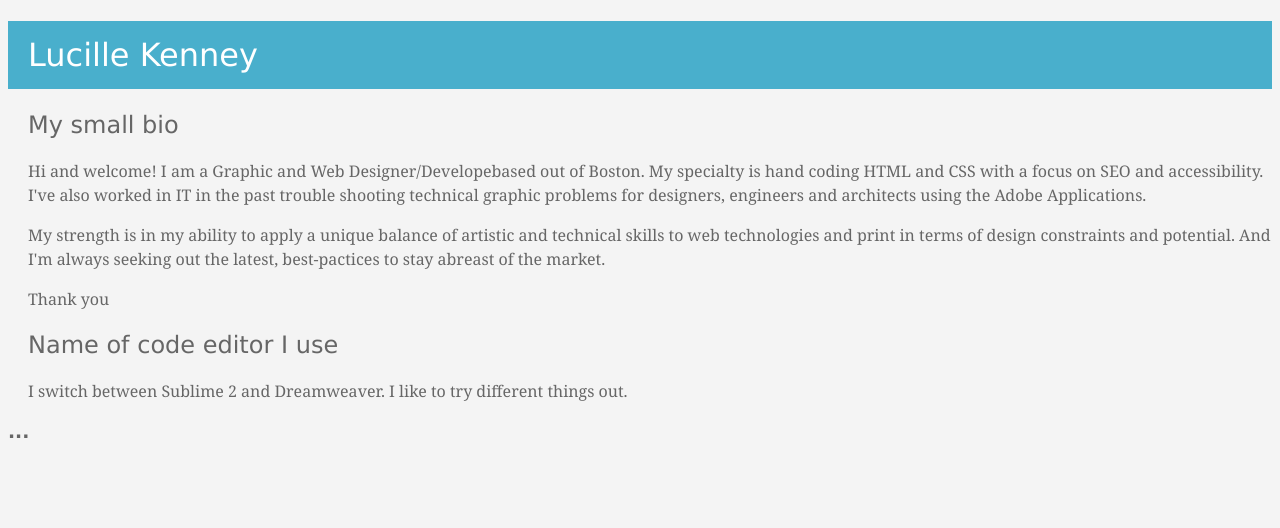
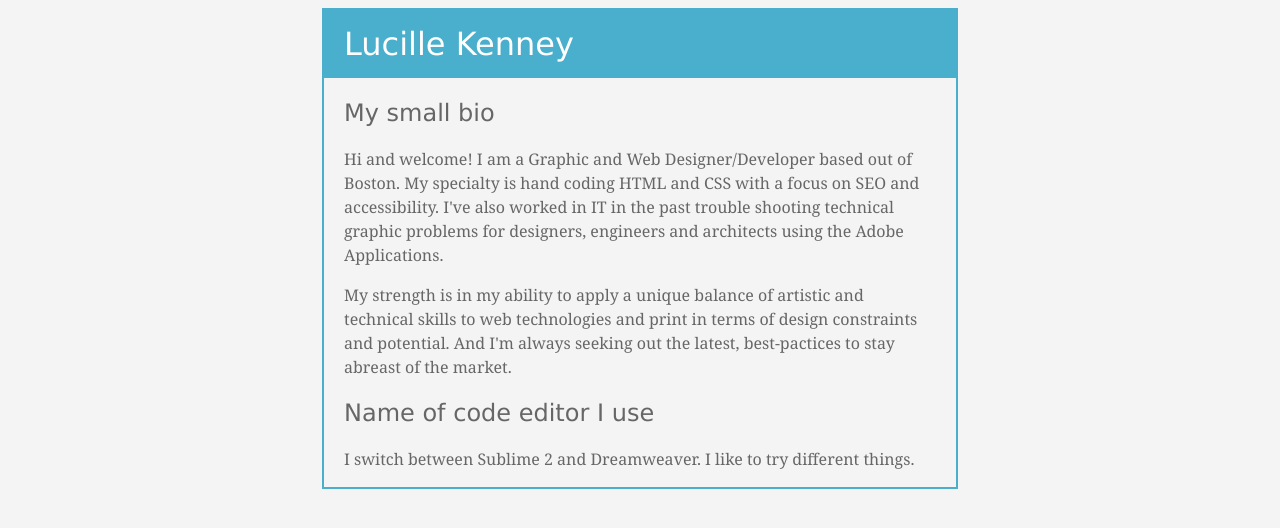
Before and after one commit to lakenney/p1.lucillekenneyjewelry.com, a PHP site: page / in a window 1280 px wide. Shown: the top 528 px of the page. Run offline with PHP 8.4, Linux system fonts and the light colour scheme.

Commit message:
Added styles and tweaked html

```diff
--- a/css/styles.css
+++ b/css/styles.css
@@ -4,15 +4,16 @@
 body {
 	background-color:#f4f4f4;
 	font-family:verdana;
-	color:rgb(102,102,102);
+	color:#666666;
 }
 h1 {
 	background-color:#49afcc;
 	color:#ffffff;
 	font-weight:normal;
+	padding-top:15px;
 	padding-left: 20px;
-	padding-top: 15px;
 	padding-bottom: 15px;
+	margin-top:0;
 }
 h2 {
 	font-weight:normal;
@@ -21,5 +22,12 @@ h2 {
 p {
 	font-family:Georgia, "Times New Roman", Times, serif;
 	padding-left: 20px;
+	padding-right: 20px;
 	line-height:1.5em;
 }
+#wrapper {
+	margin: auto;
+	width:50%;
+	min-width: 320px;
+	border:2px solid #49afcc;
+}
--- a/index.html
+++ b/index.html
@@ -7,19 +7,17 @@
 <link rel="stylesheet" href="/p1.lucillekenneyjewelry.com/css/styles.css" />
 </head>
 <body>
+<div id="wrapper">
     <h1>Lucille Kenney</h1>
     <h2>My small bio</h2>
         <p>
-	Hi and welcome! I am a Graphic and Web Designer/Developebased out of Boston. My specialty is hand coding HTML and CSS with a focus on SEO and accessibility. I've also worked in IT in the past trouble shooting technical graphic problems for designers, engineers and architects using the Adobe Applications.
+        Hi and welcome! I am a Graphic and Web Designer/Developer based out of Boston. My specialty is hand coding HTML and CSS with a focus on SEO and accessibility. I've also worked in IT in the past trouble shooting technical graphic problems for designers, engineers and architects using the Adobe Applications.
         </p>
         <p>
         My strength is in my ability to apply a unique balance of artistic and technical skills to web technologies and print in terms of design constraints and potential. And I'm always seeking out the latest, best-pactices to stay abreast of the market.
     </p>
-	<p>
-	Thank you
-	</p>
     <h2>Name of code editor I use</h2>
-	<p>I switch between Sublime 2 and Dreamweaver. I like to try different things out.</p>
-<h3>...</h3>
+        <p>I switch between Sublime 2 and Dreamweaver. I like to try different things.</p>
+</div><!--end wrapper-->
 </body>
 </html>
```
Lines whose indentation alone changed are shown as unchanged.
